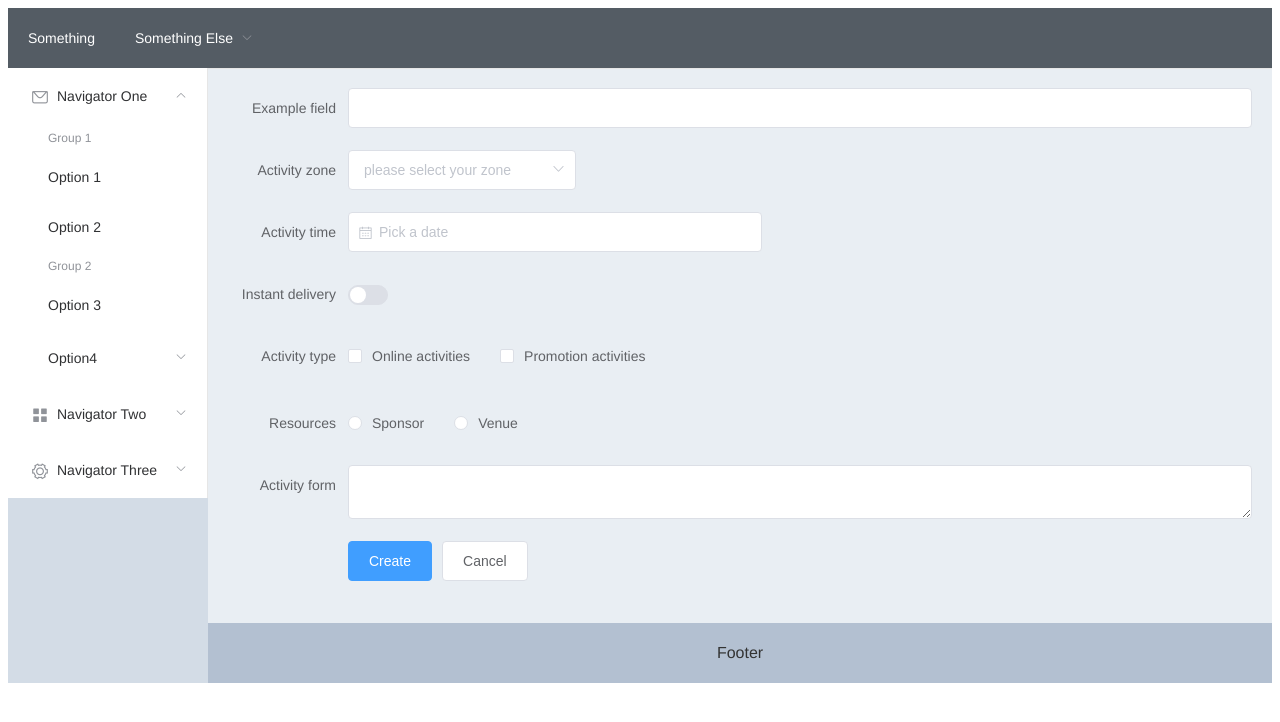
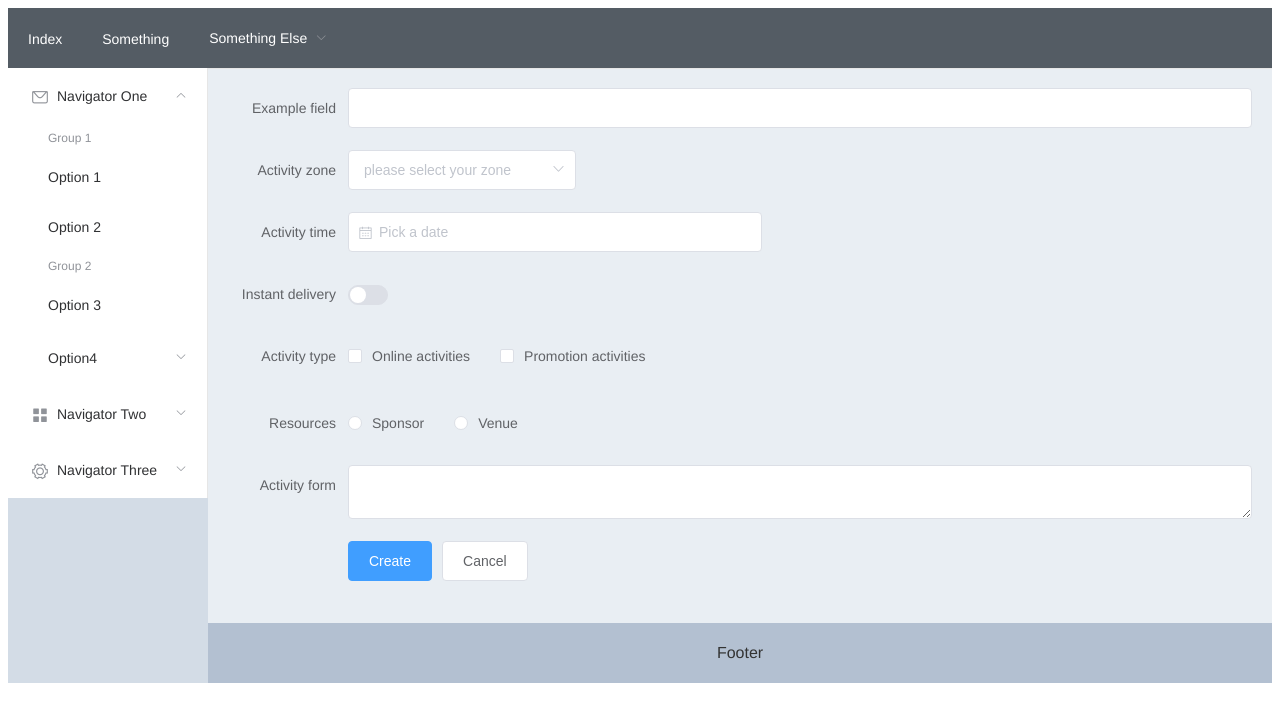
Before and after one commit to tomeightyeight/nuxt-dummy-application, a Nuxt app: page / in a window 1280 px wide. Shown: the top 722 px of the page. Built offline with nearby package versions, Linux system fonts and the light colour scheme.

Commit message:
Add nuxt-link (same as router-links basically)

```diff
--- a/components/containers/HeaderContainer.vue
+++ b/components/containers/HeaderContainer.vue
@@ -6,12 +6,17 @@
     background-color="#545c64"
     text-color="#fff"
     active-text-color="#ffd04b">
-    <el-menu-item index="1">Something</el-menu-item>
-    <el-submenu index="2">
+    <el-menu-item index="1">
+      <nuxt-link to="/">Index</nuxt-link>
+    </el-menu-item>
+    <el-menu-item index="2">
+      <nuxt-link to="/todos">Something</nuxt-link>
+    </el-menu-item>
+    <el-submenu index="3">
       <template slot="title">Something Else</template>
-      <el-menu-item index="2-1">item one</el-menu-item>
-      <el-menu-item index="2-2">item two</el-menu-item>
-      <el-menu-item index="2-3">item three</el-menu-item>
+      <el-menu-item index="3-1">item one</el-menu-item>
+      <el-menu-item index="3-2">item two</el-menu-item>
+      <el-menu-item index="3-3">item three</el-menu-item>
     </el-submenu>
   </el-menu>
 </template>
@@ -43,5 +48,7 @@ export default {
 </script>
 
 <style lang="scss">
-
+.el-menu-item a {
+  text-decoration: none;
+}
 </style>
--- a/pages/index.vue
+++ b/pages/index.vue
@@ -2,7 +2,7 @@
   <section class="section">
     <el-form ref="form" :model="form" label-width="120px">
       <el-form-item label="Example field">
-        <el-input v-model="name"></el-input>
+        <el-input v-model="form.name"></el-input>
       </el-form-item>
       <el-form-item label="Activity zone">
         <el-select v-model="form.region" placeholder="please select your zone">
```
